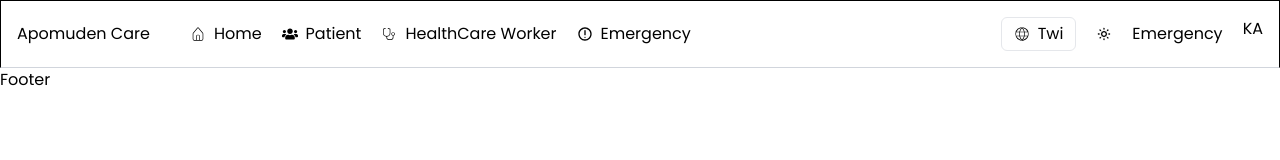
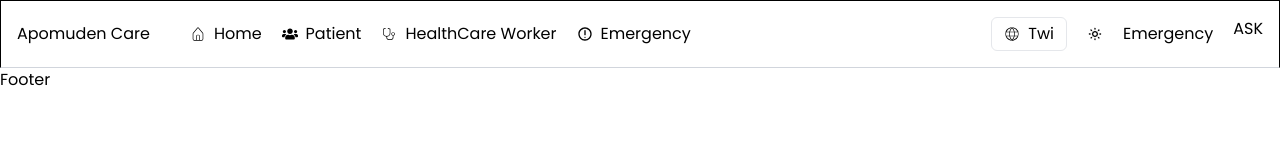
Before and after one commit to ApomudenCare/apomuden, a React (Vite) app: page / in a window 1280 px wide. Shown: the top 160 px of the page. Built offline with nearby package versions, Linux system fonts and the light colour scheme.

Commit message:
first branch commit

```diff
--- a/src/components/constantfiles/NavBar.jsx
+++ b/src/components/constantfiles/NavBar.jsx
@@ -31,7 +31,7 @@ const NavBar = () => {
 					</p>
 				</div>
 				<button>Emergency</button>
-				<p>KA</p>
+				<p>ASK</p>
 			</div>
 		</section>
 	);
```
